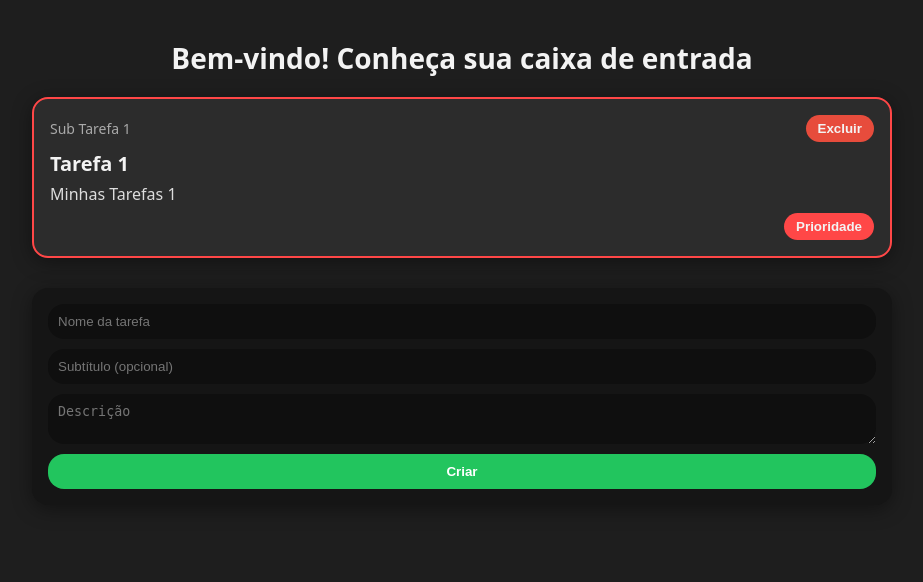
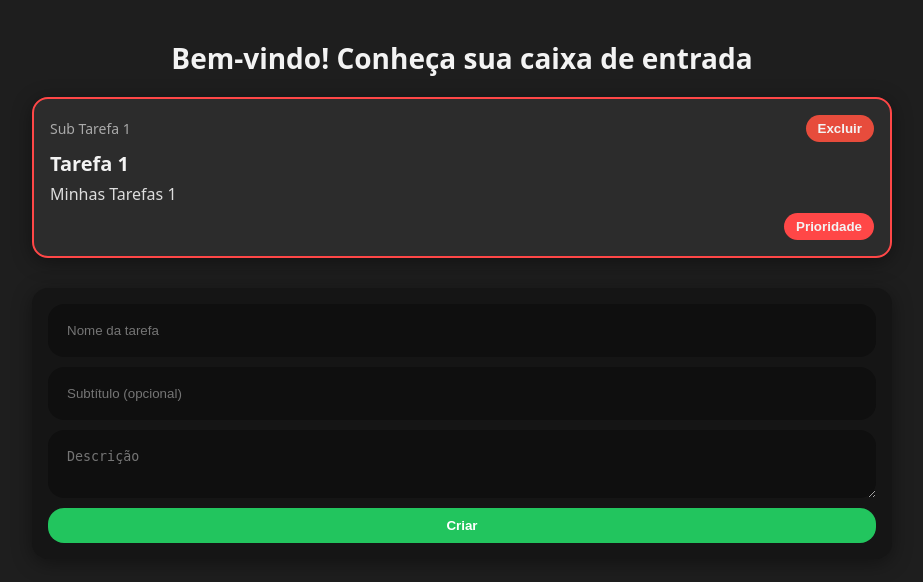
Before and after one commit to hebertsouzaa/to_do_app, a Flask app: page / in a window 1280 px wide. Shown: the top 582 px of the page, without its empty margins (178-1101 px from the left). Run offline with Flask 3, Linux system fonts and the light colour scheme; data comes from the database, SQL or seed files in the repository; both versions use the stored data as it was after the commit.

Commit message:
update chip border-radius and add-form padding for improved styling

```diff
--- a/static/style.css
+++ b/static/style.css
@@ -81,7 +81,7 @@ body {
 
 .chip {
     border: none;
-    border-radius: 999px;
+    border-radius: 253px;
     padding: 6px 12px;
     cursor: pointer;
     background: var(--chip);
@@ -110,7 +110,7 @@ body {
 .add-form textarea {
     border: none;
     border-radius: var(--radius);
-    padding: 10px;
+    padding: 19px;
     background: #0f0f0f;
     color: var(--text);
 }
```
Also changed, not shown: to_do.sqlite3.
